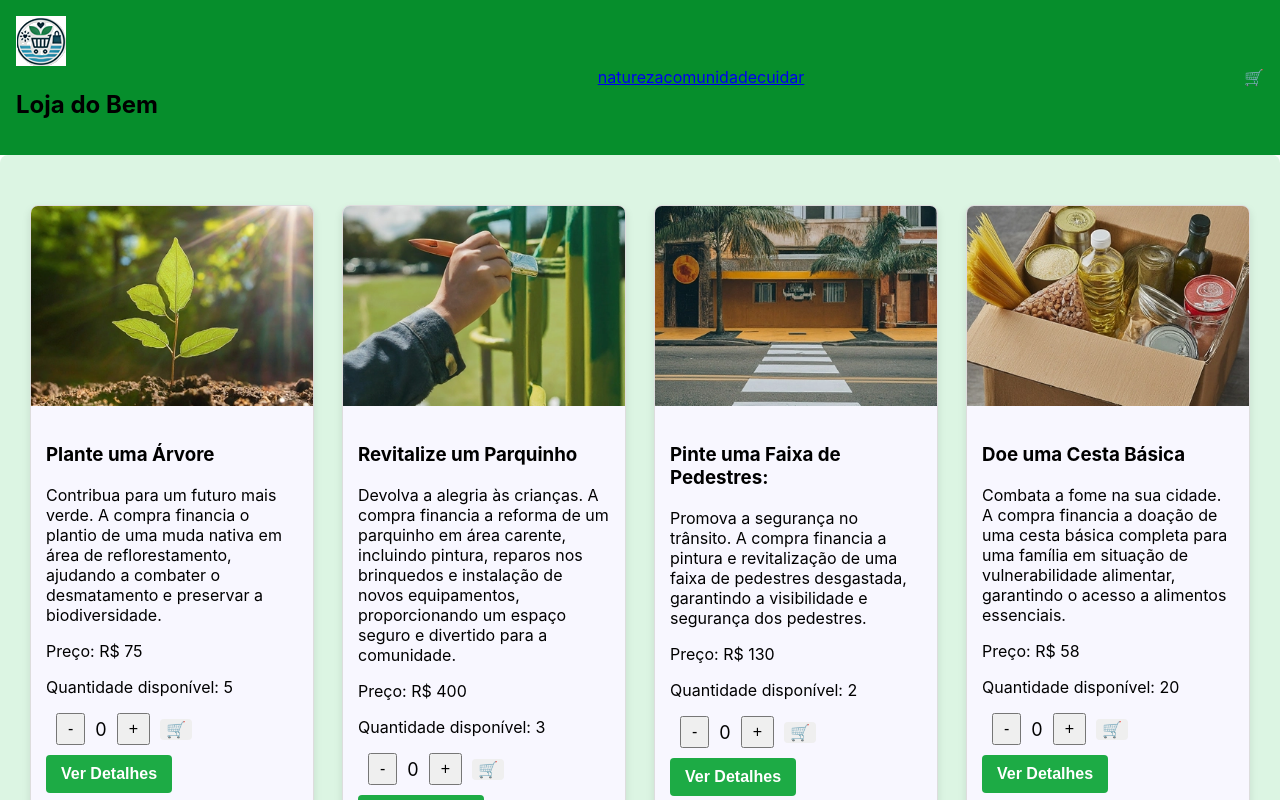
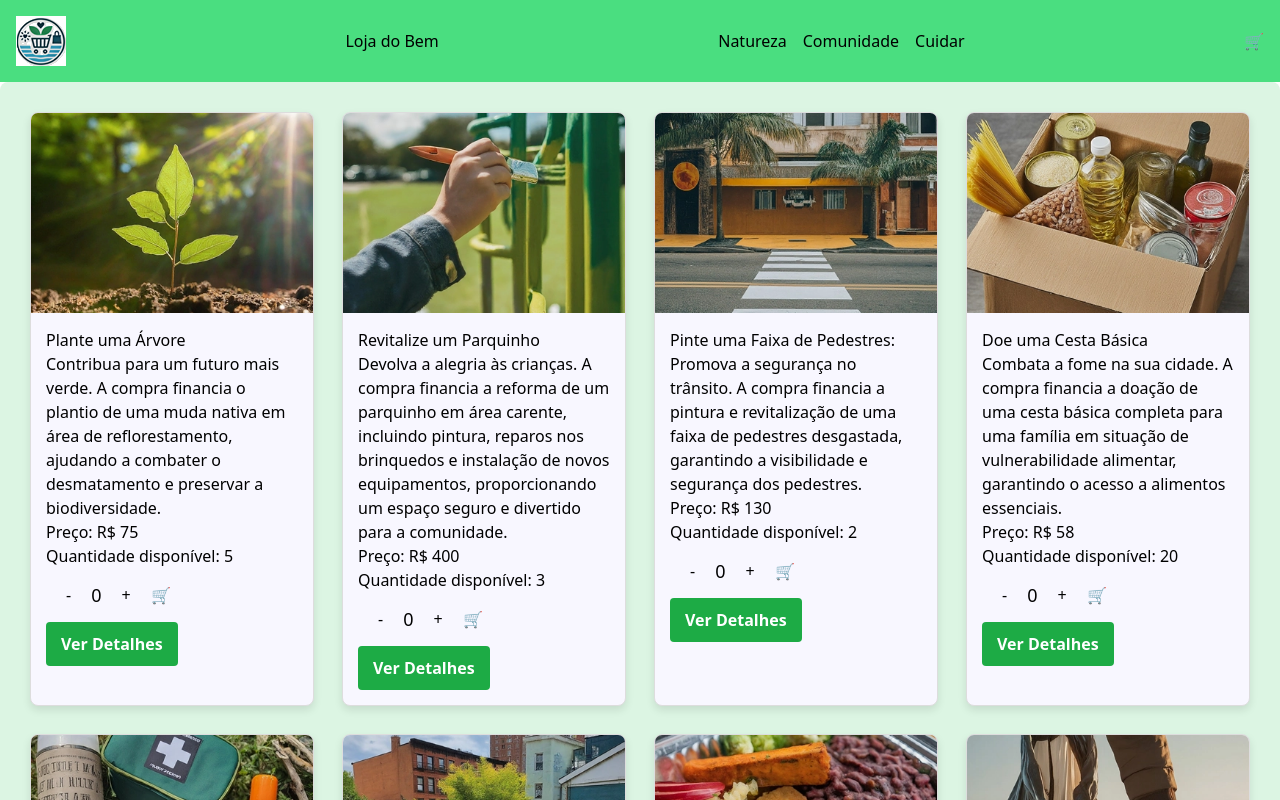
Before and after one commit to Gferracioli/LojadoBem, a React (Create React App) app: page / in a window 1280 px wide. Shown: the top 800 px of the page. Built offline with nearby package versions, Linux system fonts and the light colour scheme.

Commit message:
corrigindo os paths

```diff
--- a/src/components/Item.tsx
+++ b/src/components/Item.tsx
@@ -2,6 +2,7 @@ import React, { useState } from "react";
 //perguntar ao professor como usa isso corretamente
 import { CSSProperties } from "react";
 import ItemCount from "./ItemCount";
+import { Link } from 'react-router-dom';
 
 interface Props {
   id: number;
@@ -31,7 +32,7 @@ const Item = ({ id, nome, descricao, price, imagemUrl, estoque }: Props) => {
         ) : (
           <ItemCount inicial={0} estoque={estoque} onAdd={handleAddToCart} />
         )}
-        <button style={styles.button}>Ver Detalhes</button>
+         <Link to={`/item/${id}`}><button style={styles.button}>Ver Detalhes</button> </Link>
       </div>
     </div>
   );
--- a/src/components/NavBar.tsx
+++ b/src/components/NavBar.tsx
@@ -1,45 +1,29 @@
-import React from 'react';
+import React from "react";
 import { Link } from "react-router-dom";
-import CartWidget from './CartWidget';
-import data from '../data/produtos.json'
-import { link } from 'fs';
-import { NOMEM } from 'dns';
+import CartWidget from "./CartWidget";
+import data from "../data/produtos.json";
 
 const NavBar = () => {
   return (
-        <nav style={styles.navbar}>
-            <div>
-            <Link to="/"><img src="/assets/img/logo.png" alt="Logo" className="navbar-logo" /></Link>
+    <nav className="p-4 text-black bg-green-400">
+      <div className="container m-auto flex items-center justify-between">
+        <Link to="/">
+          <img src="/assets/img/logo.png" alt="Logo" className="navbar-logo" />
+        </Link>
         <h1>Loja do Bem</h1>
-            </div>
 
-            <div>
+        <div className="flex items-center space-x-4">
           {data.categorias.map((categoria) => (
-                    <Link to="/">{categoria.nome}</Link>
+            <Link key={categoria.id} to={`/category/${categoria.id}`}>
+              {categoria.nome}
+            </Link>
           ))}
         </div>
 
         <CartWidget />
+      </div>
     </nav>
   );
 };
 
-const styles = {
-    navbar: {
-        display: 'flex',
-        justifyContent: 'space-between',
-        alignItems: 'center',
-        padding: '1rem',
-        backgroundColor: '#068E2C',
-        font: 'poppins'
-
-    },
-    navLinks: {
-        listStyle: 'none',
-        display: 'flex',
-        gap: '1rem',
-        font: 'poppins'
-    },
-};
-
 export default NavBar;
--- a/src/data/produtos.json
+++ b/src/data/produtos.json
@@ -2,15 +2,15 @@
   "categorias": [
     {
       "id": 1,
-      "nome" : "natureza"
+      "nome" : "Natureza"
     },
     {
       "id": 2,
-      "nome" : "comunidade"
+      "nome" : "Comunidade"
     },
     {
       "id": 3,
-      "nome" : "cuidar"
+      "nome" : "Cuidar"
     }
   ],
   "produtos": [
@@ -21,7 +21,7 @@
     "price": 75,
     "imagemUrl": "/assets/img/plantar.webp",
     "estoque": 5,
-    "categoria" : "natureza"
+    "categoria" : 1
   },
   {
     "id": 2,
@@ -30,7 +30,7 @@
     "price": 400,
     "imagemUrl": "/assets/img/playground.webp",
     "estoque": 3,
-    "categoria" : "comunidade"
+    "categoria" : 2
   },
   {
     "id": 3,
@@ -39,7 +39,7 @@
     "price": 130,
     "imagemUrl": "/assets/img/faixa_de_pedestre.webp",
     "estoque": 2,
-    "categoria" : "comunidade"
+    "categoria" : 2
   },
   {
     "id": 4,
@@ -48,7 +48,7 @@
     "price": 58,
     "imagemUrl": "/assets/img/Cesta_basica.webp",
     "estoque": 20,
-    "categoria" : "cuidar"
+    "categoria" : 3
   },
   {
     "id": 5,
@@ -57,7 +57,7 @@
     "price": 15,
     "imagemUrl": "/assets/img/kit_higiene.webp",
     "estoque": 150,
-    "categoria" : "cuidar"
+    "categoria" : 3
   },
   {
     "id": 6,
@@ -66,7 +66,7 @@
     "price": 3000,
     "imagemUrl": "/assets/img/horta_comunitaria.webp",
     "estoque": 1,
-    "categoria" : "comunidade"
+    "categoria" : 2
   },
   {
     "id": 7,
@@ -75,7 +75,7 @@
     "price": 12,
     "imagemUrl": "/assets/img/refeicao.webp",
     "estoque": 50,
-    "categoria" : "cuidar"
+    "categoria" : 3
   },
   {
     "id": 8,
@@ -84,7 +84,7 @@
     "price": 500,
     "imagemUrl": "/assets/img/limpeza_praia.webp",
     "estoque": 2,
-    "categoria" : "natureza"
+    "categoria" : 1
   }
 ]
 }
--- a/src/index.css
+++ b/src/index.css
@@ -1,13 +1,3 @@
-body {
-  margin: 0;
-  font-family: -apple-system, BlinkMacSystemFont, 'Segoe UI', 'Roboto', 'Oxygen',
-    'Ubuntu', 'Cantarell', 'Fira Sans', 'Droid Sans', 'Helvetica Neue',
-    sans-serif;
-  -webkit-font-smoothing: antialiased;
-  -moz-osx-font-smoothing: grayscale;
-}
-
-code {
-  font-family: source-code-pro, Menlo, Monaco, Consolas, 'Courier New',
-    monospace;
-}
+@tailwind base;
+@tailwind components;
+@tailwind utilities;
--- a/src/index.tsx
+++ b/src/index.tsx
@@ -2,18 +2,20 @@ import React from "react";
 import ReactDOM from "react-dom/client";
 import "./index.css";
 import Home from "./pages/home";
-import { BrowserRouter, Routes, Route } from "react-router-dom";
+import { BrowserRouter, Route, Routes } from "react-router-dom";
+import NavBar from "./components/NavBar";
+import Detalhes from "./pages/detalhes";
 
 const root = ReactDOM.createRoot(
   document.getElementById("root") as HTMLElement
 );
 root.render(
-  <React.StrictMode>
-    <BrowserRouter>
-      <Routes>
-        <Route path="/" element={<Home />} />
-        <Route path="/details" />
-      </Routes>
-    </BrowserRouter>
-  </React.StrictMode>
+  <BrowserRouter>
+  <NavBar />
+  <Routes>
+    <Route path="/" element={<Home />} />
+    <Route path="/categoria/:id" element={<Home />} />
+    <Route path="/iteem/:id" element={<Detalhes />} />
+  </Routes>
+</BrowserRouter>
 );
--- /dev/null
+++ b/src/pages/detalhes/index.tsx
@@ -0,0 +1,54 @@
+import React, { useEffect, useState } from 'react';
+import { useParams } from 'react-router-dom';
+import data from '../../data/produtos.json';
+
+interface Produto {
+    id: number;
+    nome: string;
+    descricao: string;
+    price: number;
+    imagemUrl: string;
+    estoque: number;
+    categoria: number;
+}
+
+const Detalhes = () => {
+    const [loading, setLoading] = useState(true);
+    const [item, setItem] = useState<Produto | undefined>();
+    const { id } = useParams<{ id: string }>();
+
+    useEffect(() => {
+        setLoading(true);
+
+        const info = new Promise<Produto | undefined>((resolve) => {
+            setTimeout(() => {
+                resolve(data.produtos.find((product) => product.id === Number(id)));
+            }, 500);
+        });
+
+        info.then((resp) => {
+            setLoading(false);
+            setItem(resp);
+        });
+    }, [id]);
+
+    if (loading) return <p>Carregando...</p>;
+
+    if (!item) return <p>Produto não encontrado</p>;
+
+    return (
+        <div className="p-4">
+            <img
+                src={item.imagemUrl}
+                alt={item.nome}
+                className="w-full h-64 object-cover rounded"
+            />
+            <h1 className="text-2xl font-bold mt-4">{item.nome}</h1>
+            <p className="text-gray-700 mt-2">{item.descricao}</p>
+            <p className="text-gray-700 mt-2">Preço: R$ {item.price}</p>
+            <p className="text-gray-700 mt-2">Estoque: {item.estoque}</p>
+        </div>
+    );
+};
+
+export default Detalhes;
--- a/src/pages/home/index.tsx
+++ b/src/pages/home/index.tsx
@@ -1,11 +1,9 @@
 import React from "react";
-import NavBar from "../../components/NavBar";
 import ItemListContainer from "../../components/ItemListContainer";
 
 const Home: React.FC = () => {
   return (
     <div>
-      <NavBar />
       <ItemListContainer greeting="" />
     </div>
   );
```
Also changed, not shown: src/data/detalhes.json (deleted, +0 -13 lines). Lines whose indentation alone changed are shown as unchanged.
